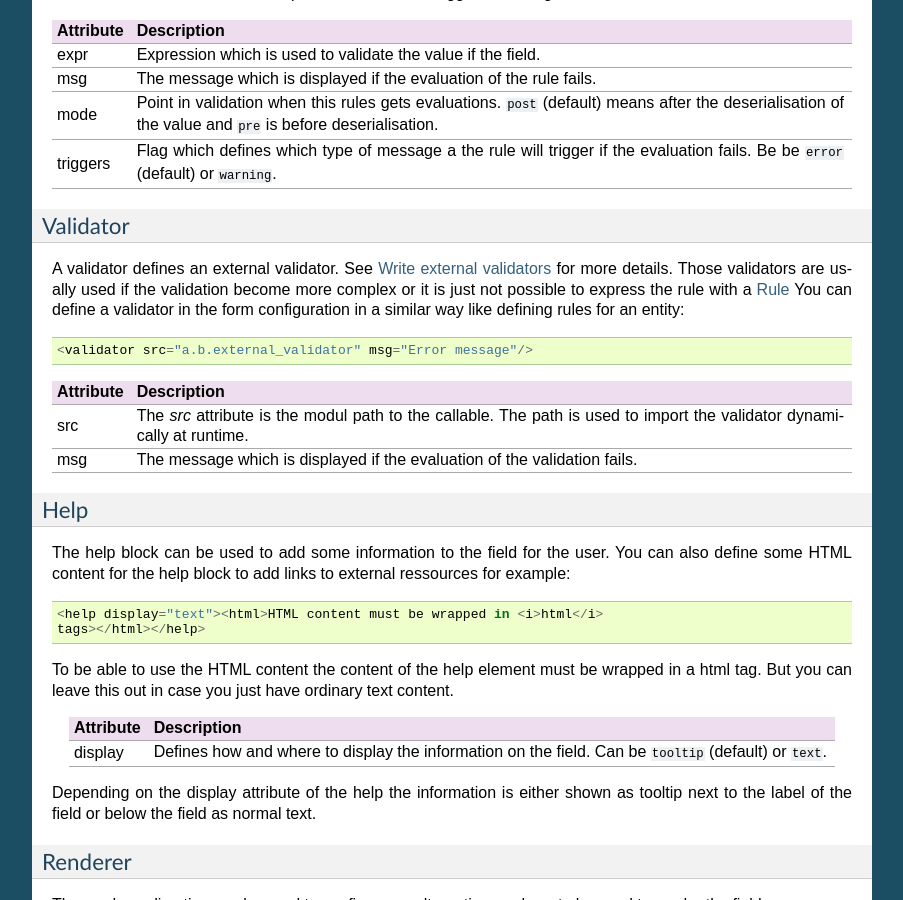
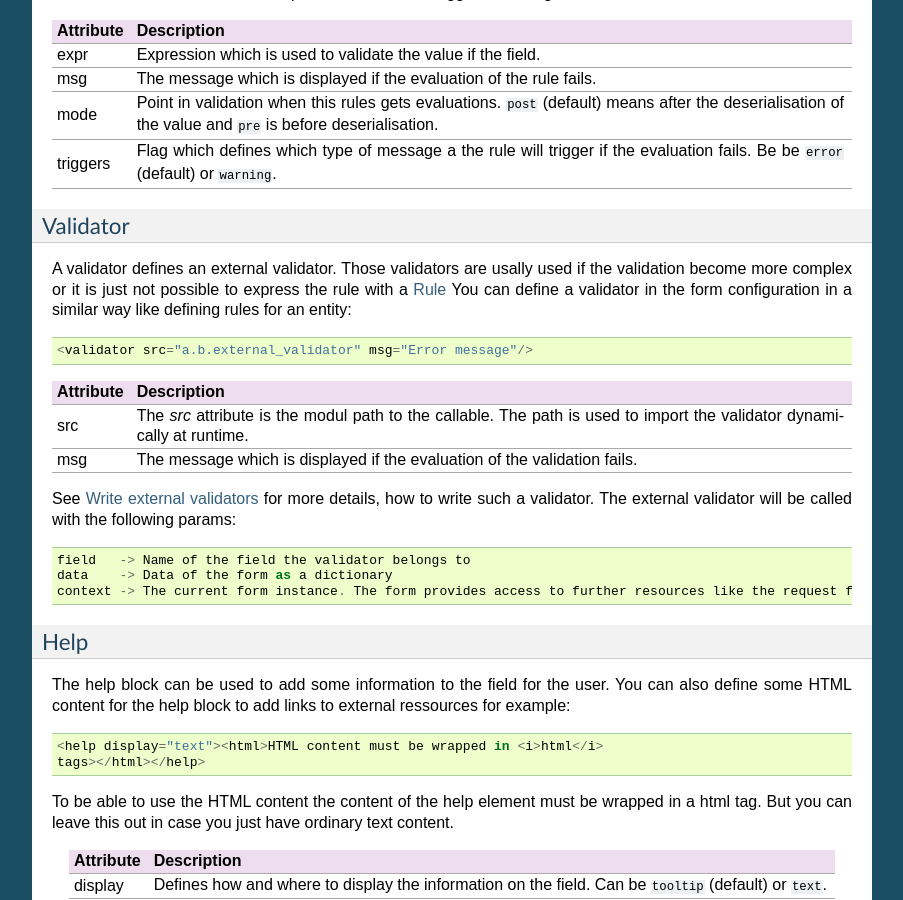
Before and after one commit to ringo-framework/formbar, a Sphinx documentation site: the page built from docs/source/config.rst, in a window 1280 px wide and 900 px high, scrolled down 2982 px. Shown: the whole window, without its empty margins (198-1101 px from the left). Built offline with Sphinx 7.4.7, drawn with Linux system fonts in a browser that asks for light colours; formulas are drawn with MathJax 3; some of the changed text lies outside the part shown.

Commit message:
Added more info on how to write external validators

```diff
--- a/docs/source/config.rst
+++ b/docs/source/config.rst
@@ -190,6 +189,14 @@ Attribute   Description
 src         The *src* attribute is the modul path to the callable. The path is used to import the validator dynamically at runtime.
 msg         The message which is displayed if the evaluation of the validation fails.
 =========   ===========
+
+See :ref:`external_validator` for more details, how to write such a
+validator. The external validator will be called with the following
+params::
+
+    field   -> Name of the field the validator belongs to
+    data    -> Data of the form as a dictionary
+    context -> The current form instance. The form provides access to further resources like the request form._request or the current item form._item. See form model for more details.
 
 .. _help:
 
@@ -953,13 +960,14 @@ Write external validators
 =========================
 A external validator is a simple python callable of the following form::
 
-    def external_validator(field, data):
+    def external_validator(field, data, context=None):
         return 16 == data[field]
 
 The value 'data' is the converted value dictionary of the form and
 contains all values of the form. The value 'field' defines the name of
 the field for which this validation belongs to and also determines on
-which field the error message will be shown.
+which field the error message will be shown. The 'context' is optional
+and can be anything additional which is needed for the validation.
 
 The function should return True in case the validation succeeds or either
 return False or raise an exception in case of validation errors. If the method
```
Also changed, not shown: other parts of docs/source/config.rst (+4 -5 lines).
